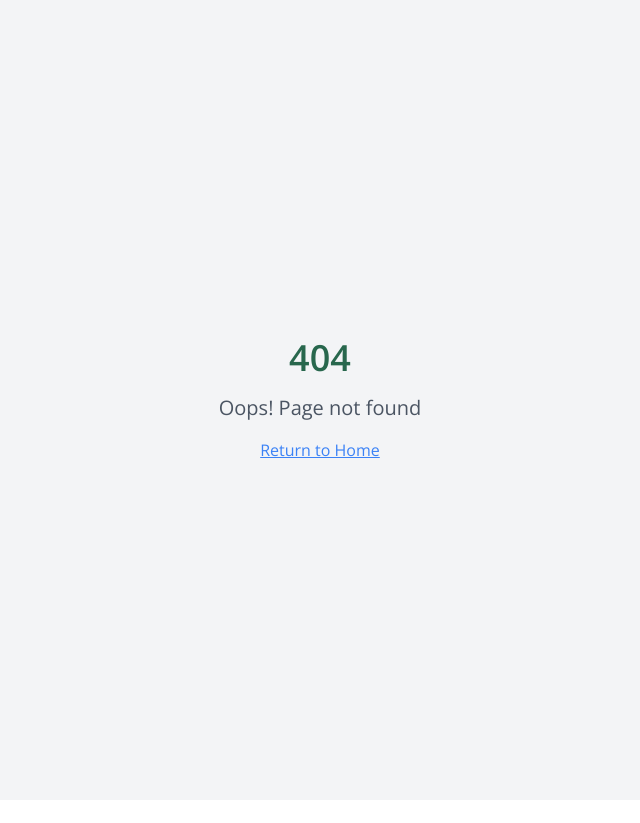
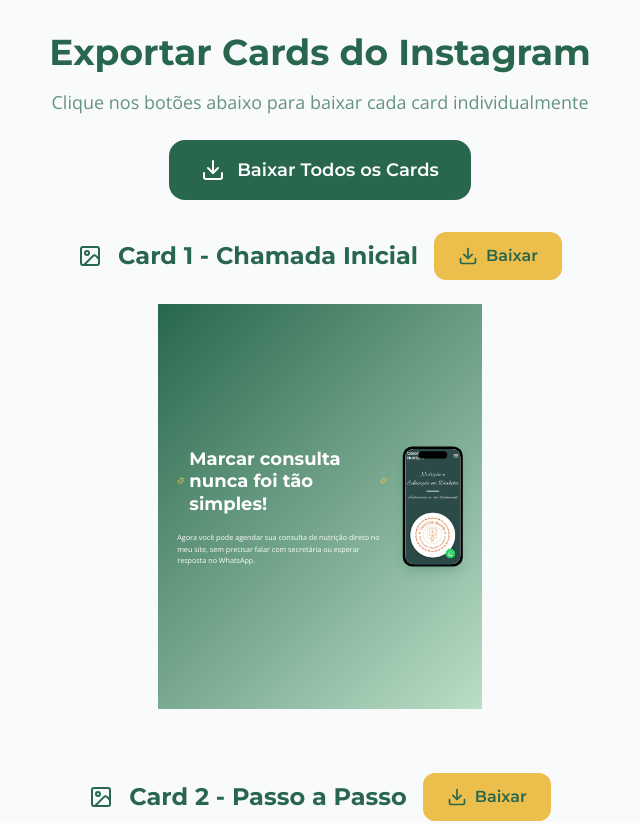
Before and after one commit to Chel0626/nutri-card-magic, a React (Vite) app: page /export in a window 1280 px wide. Before the commit this address had no page. Shown: the top 823 px of the page, without its empty margins (320-960 px from the left). Before the commit the page ends 800 px from the top, so only its background shows below. Built offline with nearby package versions, Linux system fonts and the light colour scheme; the HTML template or start-up script is replaced by a standard one.

Commit message:
Adicionar funcionalidade de download

```diff
--- a/package.json
+++ b/package.json
@@ -45,6 +45,7 @@
     "cmdk": "^1.1.1",
     "date-fns": "^3.6.0",
     "embla-carousel-react": "^8.6.0",
+    "html2canvas": "^1.4.1",
     "input-otp": "^1.4.2",
     "lucide-react": "^0.462.0",
     "next-themes": "^0.3.0",
--- a/src/App.tsx
+++ b/src/App.tsx
@@ -4,6 +4,7 @@ import { TooltipProvider } from "@/components/ui/tooltip";
 import { QueryClient, QueryClientProvider } from "@tanstack/react-query";
 import { BrowserRouter, Routes, Route } from "react-router-dom";
 import Index from "./pages/Index";
+import Export from "./pages/Export";
 import NotFound from "./pages/NotFound";
 
 const queryClient = new QueryClient();
@@ -16,6 +17,7 @@ const App = () => (
       <BrowserRouter>
         <Routes>
           <Route path="/" element={<Index />} />
+          <Route path="/export" element={<Export />} />
           {/* ADD ALL CUSTOM ROUTES ABOVE THE CATCH-ALL "*" ROUTE */}
           <Route path="*" element={<NotFound />} />
         </Routes>
--- /dev/null
+++ b/src/components/CardExporter.tsx
@@ -0,0 +1,136 @@
+import { useRef } from 'react';
+import html2canvas from 'html2canvas';
+import { Download, Image as ImageIcon } from 'lucide-react';
+import Card1 from './Card1';
+import Card2 from './Card2';
+import Card3 from './Card3';
+import Card4 from './Card4';
+import ExportableCard from './ExportableCard';
+
+const CardExporter = () => {
+  const card1Ref = useRef<HTMLDivElement>(null);
+  const card2Ref = useRef<HTMLDivElement>(null);
+  const card3Ref = useRef<HTMLDivElement>(null);
+  const card4Ref = useRef<HTMLDivElement>(null);
+
+  const cards = [
+    { component: Card1, ref: card1Ref, title: 'Card 1 - Chamada Inicial' },
+    { component: Card2, ref: card2Ref, title: 'Card 2 - Passo a Passo' },
+    { component: Card3, ref: card3Ref, title: 'Card 3 - Benefícios' },
+    { component: Card4, ref: card4Ref, title: 'Card 4 - Indicação + Contato' }
+  ];
+
+  const downloadCard = async (cardRef: React.RefObject<HTMLDivElement>, fileName: string) => {
+    if (!cardRef.current) return;
+
+    try {
+      const canvas = await html2canvas(cardRef.current, {
+        width: 1080,
+        height: 1350,
+        scale: 1,
+        useCORS: true,
+        allowTaint: true,
+        backgroundColor: null,
+        logging: false
+      });
+
+      const link = document.createElement('a');
+      link.download = `${fileName}.png`;
+      link.href = canvas.toDataURL('image/png', 1.0);
+      document.body.appendChild(link);
+      link.click();
+      document.body.removeChild(link);
+    } catch (error) {
+      console.error('Erro ao baixar a imagem:', error);
+      alert('Erro ao baixar a imagem. Tente novamente.');
+    }
+  };
+
+  const downloadAllCards = async () => {
+    for (let i = 0; i < cards.length; i++) {
+      const card = cards[i];
+      await downloadCard(card.ref, `instagram-card-${i + 1}`);
+      // Pequena pausa entre downloads
+      await new Promise(resolve => setTimeout(resolve, 1000));
+    }
+  };
+
+  return (
+    <div className="min-h-screen bg-gray-50 py-8">
+      {/* Header */}
+      <div className="text-center mb-8">
+        <h1 className="font-heading text-4xl font-bold text-nutri-dark mb-4">
+          Exportar Cards do Instagram
+        </h1>
+        <p className="font-body text-nutri-dark/70 text-lg mb-6">
+          Clique nos botões abaixo para baixar cada card individualmente
+        </p>
+
+        {/* Download all button */}
+        <button
+          onClick={downloadAllCards}
+          className="bg-nutri-dark text-white px-8 py-4 rounded-2xl font-heading font-semibold text-lg hover:bg-nutri-dark/90 transition-colors duration-200 flex items-center gap-3 mx-auto mb-8"
+        >
+          <Download className="w-6 h-6" />
+          Baixar Todos os Cards
+        </button>
+      </div>
+
+      {/* Cards for export */}
+      <div className="space-y-16">
+        {cards.map((card, index) => {
+          const CardComponent = card.component;
+          return (
+            <div key={index} className="flex flex-col items-center">
+              {/* Card title and download button */}
+              <div className="flex items-center gap-4 mb-6">
+                <ImageIcon className="w-6 h-6 text-nutri-dark" />
+                <h2 className="font-heading text-2xl font-bold text-nutri-dark">
+                  {card.title}
+                </h2>
+                <button
+                  onClick={() => downloadCard(card.ref, `instagram-card-${index + 1}`)}
+                  className="bg-nutri-gold text-nutri-dark px-6 py-3 rounded-xl font-heading font-semibold hover:bg-nutri-gold/80 transition-colors duration-200 flex items-center gap-2"
+                >
+                  <Download className="w-5 h-5" />
+                  Baixar
+                </button>
+              </div>
+
+              {/* Card preview - scaled down for viewing */}
+              <div className="relative">
+                <div
+                  className="transform scale-[0.3] origin-top"
+                  style={{
+                    width: '1080px',
+                    height: '1350px',
+                    marginBottom: '-945px' // Adjust for scaled height
+                  }}
+                >
+                  <ExportableCard ref={card.ref} cardNumber={index + 1}>
+                    <CardComponent />
+                  </ExportableCard>
+                </div>
+              </div>
+            </div>
+          );
+        })}
+      </div>
+
+      {/* Instructions */}
+      <div className="max-w-2xl mx-auto mt-16 p-8 bg-white rounded-2xl shadow-card">
+        <h3 className="font-heading text-xl font-bold text-nutri-dark mb-4">
+          Como usar:
+        </h3>
+        <ul className="font-body text-nutri-dark space-y-2">
+          <li>• Clique em "Baixar" em cada card para salvar individualmente</li>
+          <li>• Use "Baixar Todos os Cards" para salvar todos de uma vez</li>
+          <li>• As imagens são salvas no tamanho correto: 1080x1350px</li>
+          <li>• Formato PNG com alta qualidade para Instagram</li>
+        </ul>
+      </div>
+    </div>
+  );
+};
+
+export default CardExporter;
--- /dev/null
+++ b/src/components/ExportableCard.tsx
@@ -0,0 +1,28 @@
+import { forwardRef } from 'react';
+
+interface ExportableCardProps {
+  children: React.ReactNode;
+  cardNumber: number;
+}
+
+const ExportableCard = forwardRef<HTMLDivElement, ExportableCardProps>(
+  ({ children, cardNumber }, ref) => {
+    return (
+      <div
+        ref={ref}
+        className="relative bg-white"
+        style={{
+          width: '1080px',
+          height: '1350px',
+          fontSize: '16px' // Base font size for export
+        }}
+      >
+        {children}
+      </div>
+    );
+  }
+);
+
+ExportableCard.displayName = 'ExportableCard';
+
+export default ExportableCard;
--- a/src/components/InstagramCarousel.tsx
+++ b/src/components/InstagramCarousel.tsx
@@ -1,5 +1,6 @@
 import { useState } from 'react';
-import { ChevronLeft, ChevronRight } from 'lucide-react';
+import { ChevronLeft, ChevronRight, Download } from 'lucide-react';
+import { Link } from 'react-router-dom';
 import Card1 from './Card1';
 import Card2 from './Card2';
 import Card3 from './Card3';
@@ -32,9 +33,18 @@ const InstagramCarousel = () => {
         <h2 className="font-heading text-3xl font-bold text-nutri-dark mb-2">
           Carrossel Instagram - Nutricionista
         </h2>
-        <p className="font-body text-nutri-dark/70">
+        <p className="font-body text-nutri-dark/70 mb-4">
           {cardTitles[currentCard]} ({currentCard + 1}/4)
         </p>
+
+        {/* Download button */}
+        <Link
+          to="/export"
+          className="inline-flex items-center gap-2 bg-nutri-gold text-nutri-dark px-6 py-3 rounded-xl font-heading font-semibold hover:bg-nutri-gold/80 transition-colors duration-200"
+        >
+          <Download className="w-5 h-5" />
+          Baixar Cards
+        </Link>
       </div>
 
       {/* Carousel container */}
--- /dev/null
+++ b/src/pages/Export.tsx
@@ -0,0 +1,7 @@
+import CardExporter from '@/components/CardExporter';
+
+const Export = () => {
+  return <CardExporter />;
+};
+
+export default Export;
```
Also changed, not shown: 1 other file (tests, documents, lock files or other folders).
